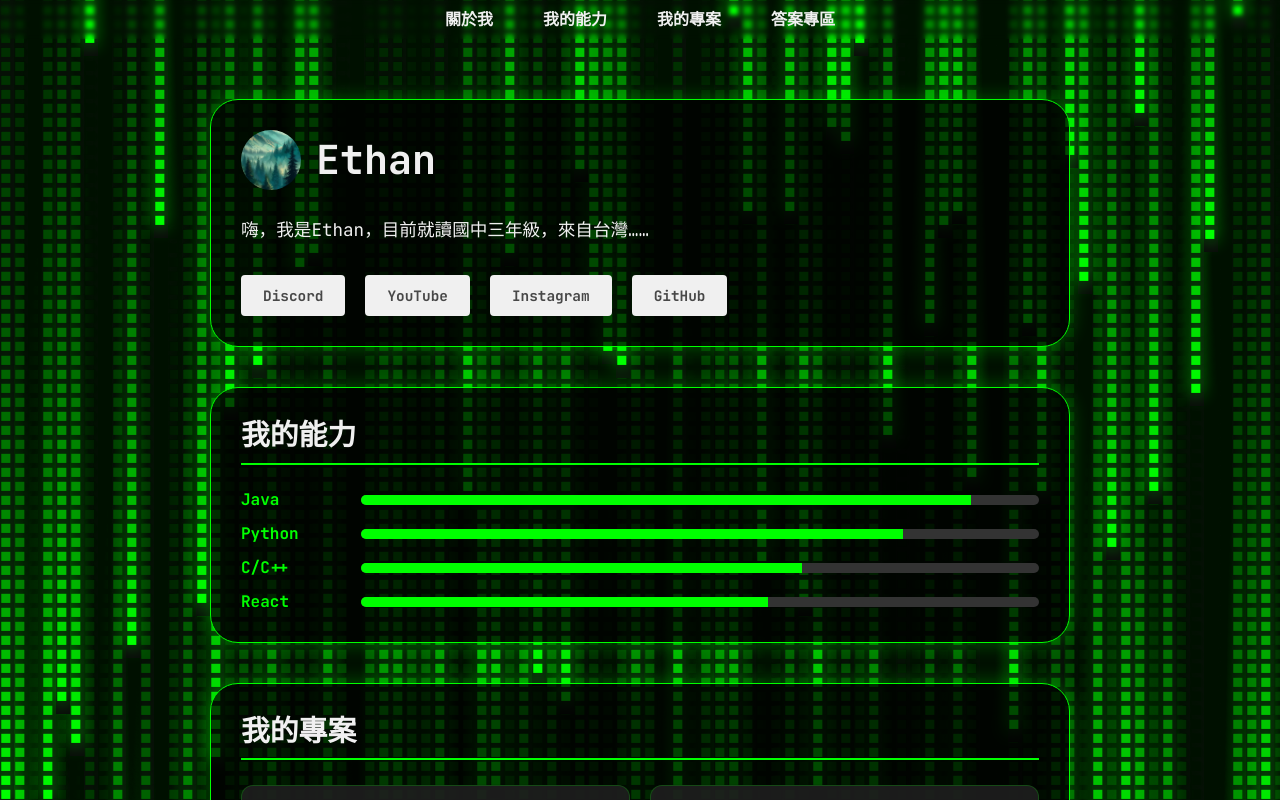
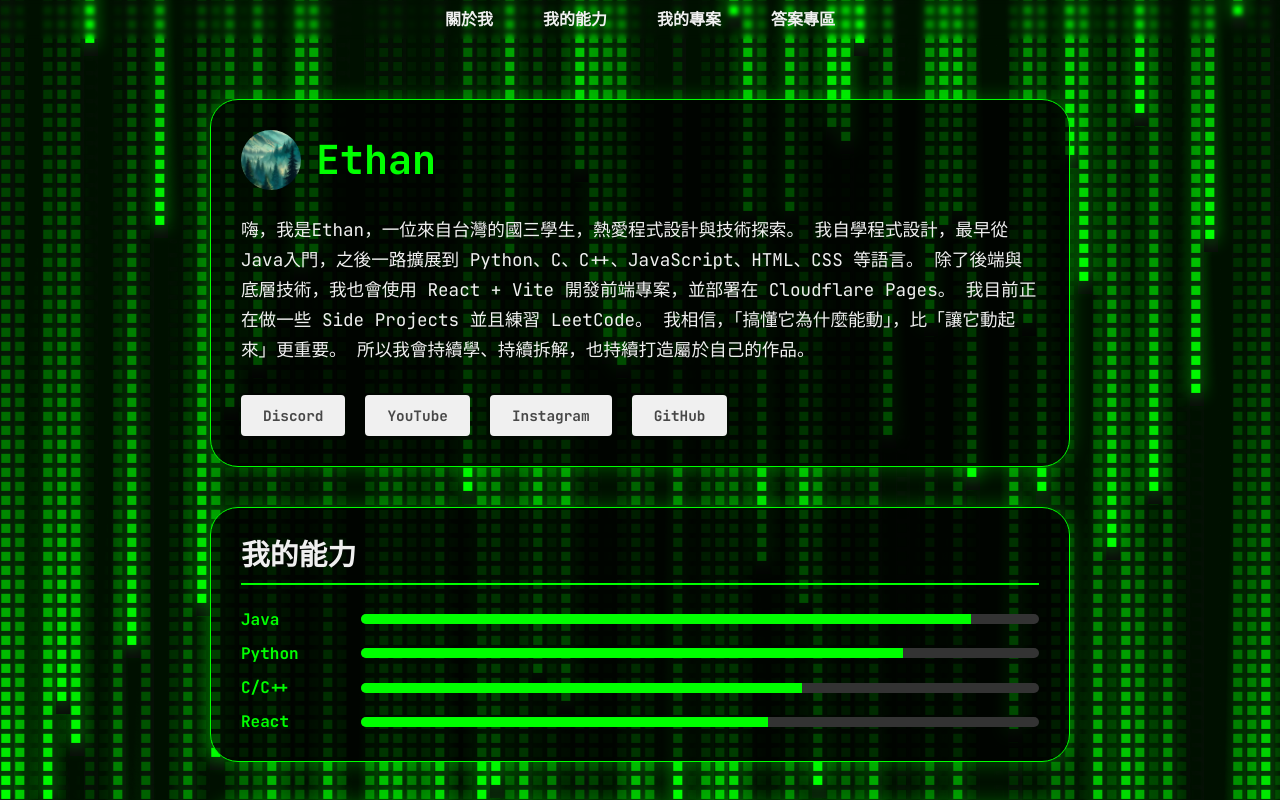
Before and after one commit to Ethan8787/web, a React (Vite) app: page / in a window 1280 px wide. Shown: the top 800 px of the page. Built offline with nearby package versions, Linux system fonts and the light colour scheme.

Commit message:
Edit Home Page

```diff
--- a/src/App.css
+++ b/src/App.css
@@ -130,7 +130,7 @@ html, body {
 
 .intro-card h1 {
     font-size: 2.5rem;
-    color: var(#00ff00);
+    color: var(--accent-color);
 }
 
 .intro-card p {
--- a/src/Home.jsx
+++ b/src/Home.jsx
@@ -16,7 +16,12 @@ export default function Home() {
                     <h1>Ethan</h1>
                 </div>
                 <p>
-                    嗨，我是Ethan，目前就讀國中三年級，來自台灣……
+                    嗨，我是Ethan，一位來自台灣的國三學生，熱愛程式設計與技術探索。
+                    我自學程式設計，最早從 Java入門，之後一路擴展到 Python、C、C++、JavaScript、HTML、CSS 等語言。
+                    除了後端與底層技術，我也會使用 React + Vite 開發前端專案，並部署在 Cloudflare Pages。
+                    我目前正在做一些 Side Projects 並且練習 LeetCode。
+                    我相信，「搞懂它為什麼能動」，比「讓它動起來」更重要。
+                    所以我會持續學、持續拆解，也持續打造屬於自己的作品。
                 </p>
                 <div className="button-group">
                     <a className="btn" href="https://discord.gg/AyucpYarpa" target="_blank">Discord</a>
```
